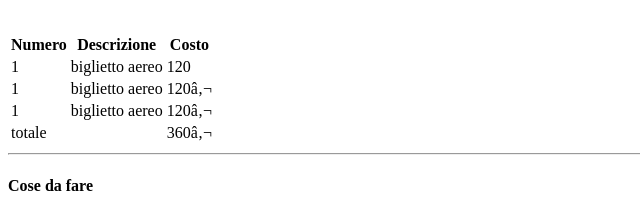
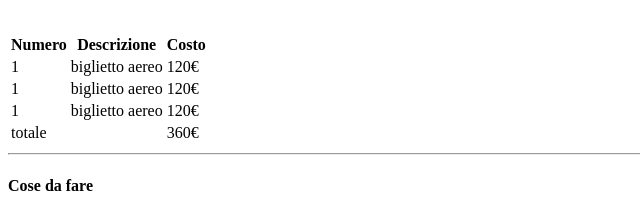
Before and after one commit to fracabu/html-london-trip, a plain HTML site: page index.html in a window 1280 px wide. Shown: the part 738-951 px from the top of the page, 0-640 px from the left. Drawn offline with Linux system fonts and the light colour scheme.

Commit message:
modifica euro

```diff
--- a/index.html
+++ b/index.html
@@ -29,22 +29,22 @@
             <tr>
                 <td>1</td>
                 <td>biglietto aereo</td>
-                <td>120</td>
+                <td>120&euro;</td>
             </tr>
             <tr>
                 <td>1</td>
                 <td>biglietto aereo</td>
-                <td>120â‚¬</td>
+                <td>120&euro;</td>
             </tr>
             <tr>
                 <td>1</td>
                 <td>biglietto aereo</td>
-                <td>120â‚¬</td>
+                <td>120&euro;</td>
             </tr>
             <tr>
                 <td>totale</td>
                 <td></td>
-                <td>360â‚¬</td>
+                <td>360&euro;</td>
             </tr>
         </tbody>
     </table>
```
